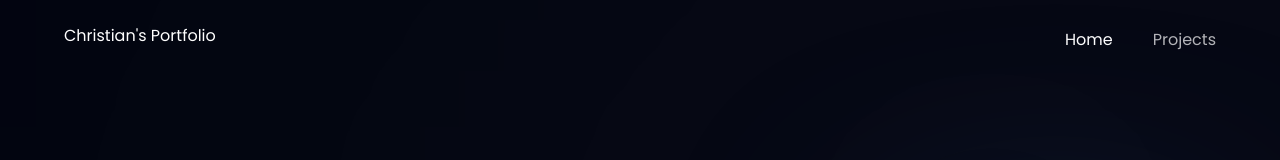
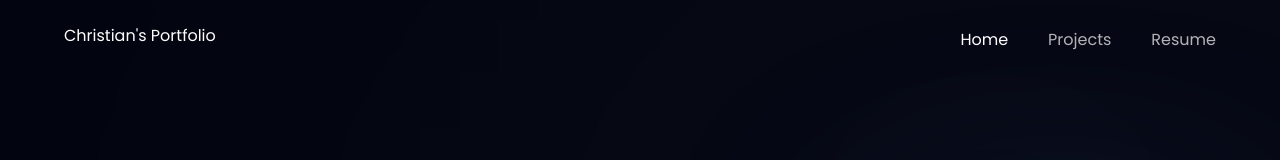
Before and after one commit to cnobleshriver/cnobleshriver.github.io, a React (Vite) app: page / in a window 1280 px wide. Shown: the top 160 px of the page. Built offline with nearby package versions, Linux system fonts and the light colour scheme.

Commit message:
add resume to navbar

```diff
--- a/src/components/Navbar.jsx
+++ b/src/components/Navbar.jsx
@@ -1,6 +1,6 @@
 import { useState } from "react";
 
-import { close, logo, menu } from "../assets";
+import { close, menu, resume } from "../assets";
 import { navLinks } from "../constants";
 import TypewriterComponent from "typewriter-effect";
 
@@ -33,7 +33,10 @@ const Navbar = () => {
             className={`font-poppins font-normal cursor-pointer text-[16px] ${active === nav.title ? "text-white" : "text-dimWhite"} ${index === navLinks.length - 1 ? "mr-0" : "mr-10"}`}
             onClick={() => setActive(nav.title)}
           >
-            <a href={`#${nav.id}`}>{nav.title}</a>
+            {nav.title === "Resume" ? (
+              <a href={resume} target="_blank" rel="noopener noreferrer">{nav.title}</a>
+            ) : (<a href={`#${nav.id}`}>{nav.title}</a>
+            )}
           </li>
         ))}
       </ul>
--- a/src/constants/index.js
+++ b/src/constants/index.js
@@ -1,4 +1,4 @@
-import { linkedin, github } from "../assets";
+import { linkedin, github, resume } from "../assets";
 
 export const navLinks = [
   {
@@ -8,6 +8,10 @@ export const navLinks = [
   {
     id: "projects",
     title: "Projects",
+  },
+  {
+    id: "resume",
+    title: "Resume",
   }
 ];
 
```
